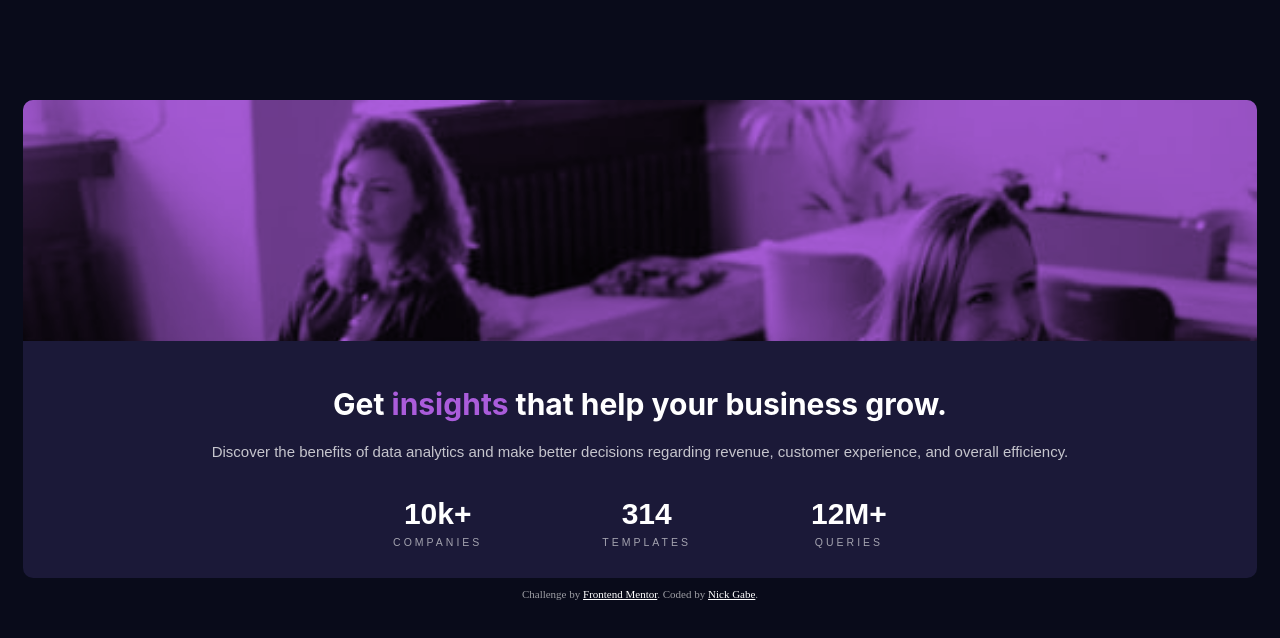
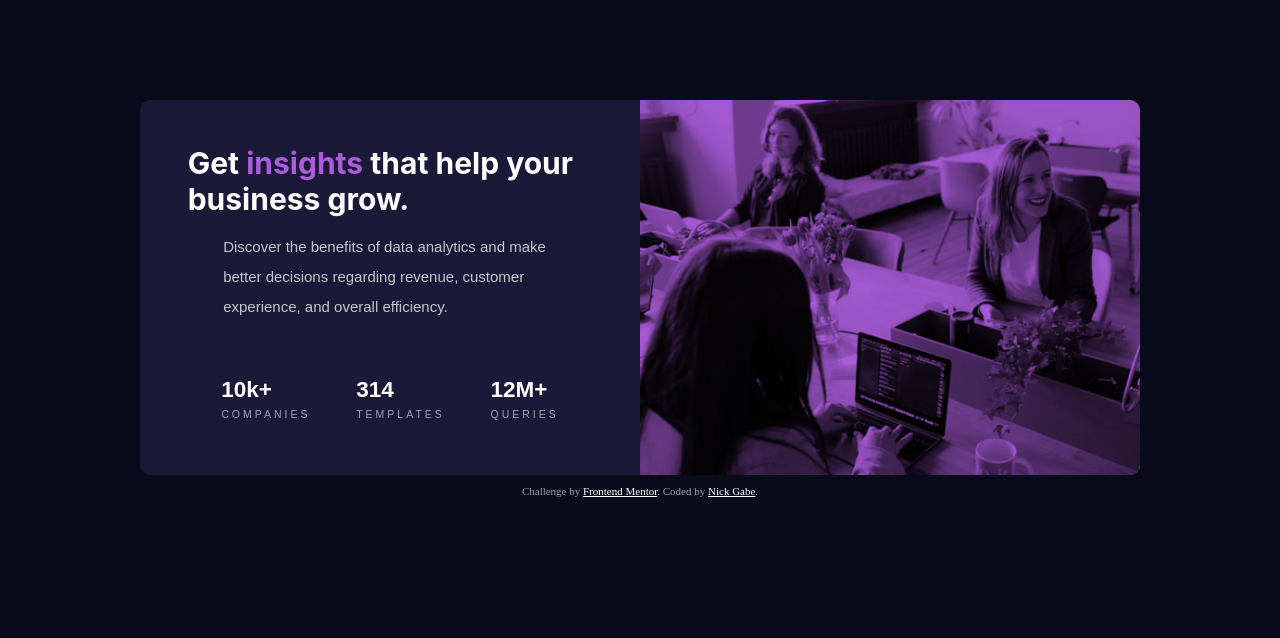
Before and after one commit to Nick-Gabe/frontend-card-component, a plain HTML site: page index.html in a window 1280 px wide. Drawn offline with Linux system fonts and the light colour scheme.

```diff
--- a/css/mobile.css
+++ b/css/mobile.css
@@ -1,4 +1,4 @@
-/* @media (max-width: 1023px) { */
+@media (max-width: 1023px) {
 
 .container {
     margin-top: 100px;
@@ -35,4 +35,4 @@
     width: 76%;
     text-align: center;
 }
-/* } */
+}
--- a/style.css
+++ b/style.css
@@ -1,4 +1,4 @@
 @import 'css/root.css';
 @import 'css/utils.css';
 @import 'css/mobile.css';
-/* @import 'css/desktop.css'; */
+@import 'css/desktop.css';
```
Also changed, not shown: 1 other file.
